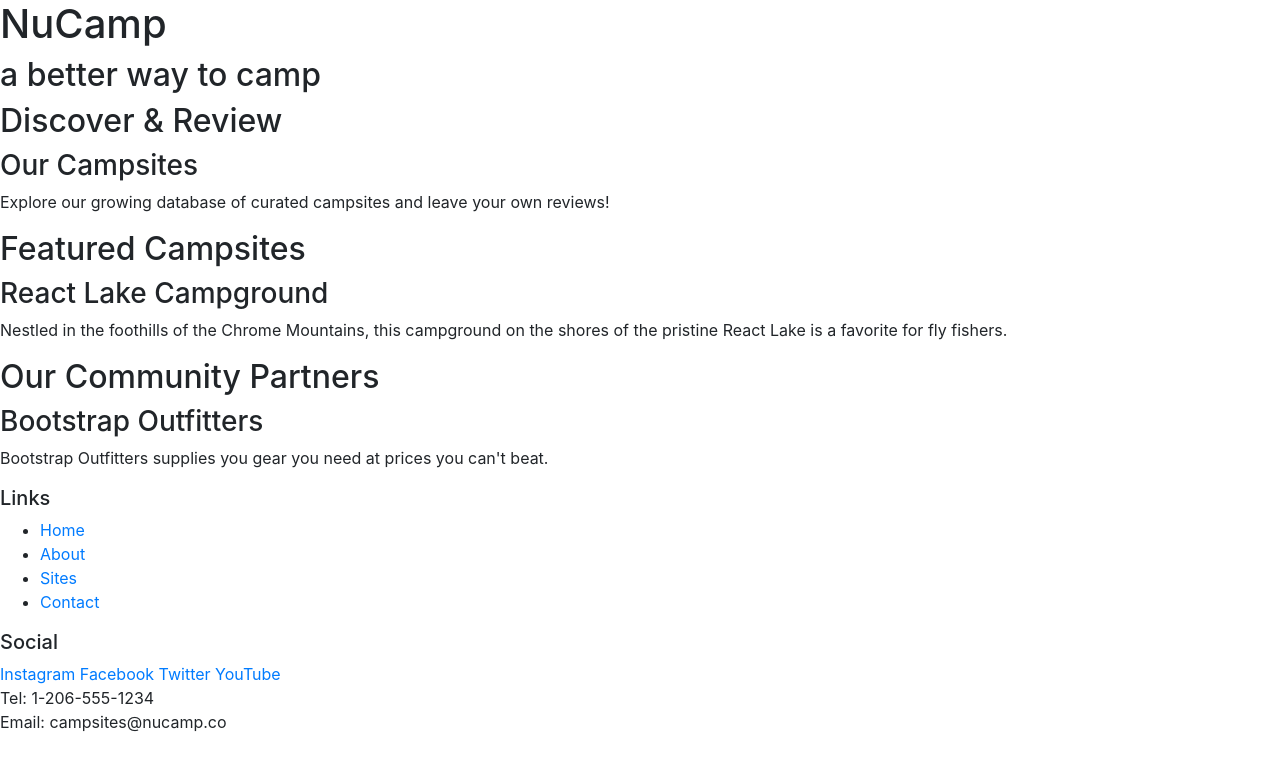
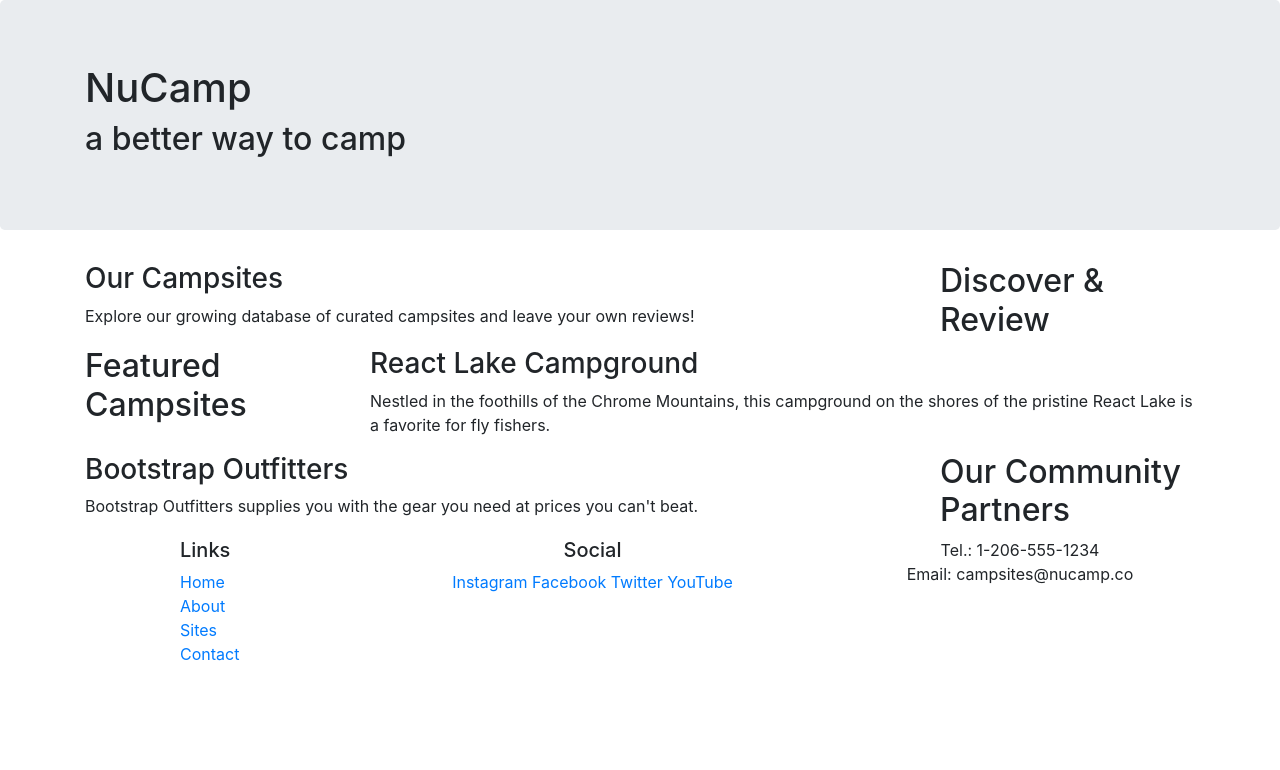
Before and after one commit to ronneimark/nucamp-bootstrap, a website: page index.html in a window 1280 px wide. Drawn offline with nearby package versions, Linux system fonts and the light colour scheme.

Commit message:
Bootstrap grid

```diff
--- a/index.html
+++ b/index.html
@@ -17,51 +17,74 @@
 
 <body>
 
-    <header>
-        <div>
+    <header class="jumbotron">
+        <div class="container">
+            <div class="row">
+                <div class="col">
                     <h1>NuCamp</h1>
                     <h2>a better way to camp</h2>
                 </div>
+            </div>
+        </div>
     </header>
 
-    <div>
+
+    <div class="container">
+        <div class="row">
+            <div class="col-sm-4 order-sm-last col-md-3">
                 <h2>Discover & Review</h2>
+            </div>
+            <div class="col">
                 <h3>Our Campsites</h3>
                 <p>Explore our growing database of curated campsites and leave your own reviews!</p>
             </div>
+        </div>
 
-    <div>
+        <div class="row">
+            <div class="col-sm-4 col-md-3">
                 <h2>Featured Campsites</h2>
+            </div>
+            <div class="col">
                 <h3>React Lake Campground</h3>
         		<p>Nestled in the foothills of the Chrome Mountains, this campground on the shores of the pristine React Lake is a favorite for fly fishers.</p>
    			</div>
+        </div>
 
-    <div>
+        <div class="row">
+            <div class="col-sm-4 order-sm-last col-md-3">
                 <h2>Our Community Partners</h2>
+            </div>
+            <div class="col">
                 <h3>Bootstrap Outfitters</h3>
-        <p>Bootstrap Outfitters supplies you gear you need at prices you can't beat.</p>
+        		<p>Bootstrap Outfitters supplies you with the gear you need at prices you can't beat.</p>
+            </div>
+        </div>
     </div>
 
     <footer>
-        <div>
+        <div class="container">
+            <div class="row">
+                <div class="col-4 col-sm-2 offset-1">
                     <h5>Links</h5>
-            <ul>
+            		<ul class="list-unstyled">
                         <li><a href="#">Home</a></li>
                         <li><a href="#">About</a></li>
                         <li><a href="#">Sites</a></li>
                         <li><a href="#">Contact</a></li>
                     </ul>
                 </div>
-        <div>
+                <div class="col-6 col-sm-5 text-center">
                 	<h5>Social</h5>
                     <a href="http://instagram.com/">Instagram</a>
                     <a href="http://facebook.com/">Facebook</a>
                     <a href="http://twitter.com/">Twitter</a>
                     <a href="http://youtube.com/">YouTube</a>
                 </div>
-        <div>
-            Tel: 1-206-555-1234<br />
+                <div class="col-sm-4 text-center">
+                    Tel.: 1-206-555-1234<br />
                     Email: campsites@nucamp.co
+                </div>
+           </div>
         </div>
     </footer>
 
@@ -70,15 +93,6 @@
     <script src="node_modules/popper.js/dist/umd/popper.min.js"></script>
     <script src="node_modules/bootstrap/dist/js/bootstrap.min.js"></script>
 
-<head>
-    <!-- Required meta tags always come first -->
-    <meta charset="utf-8" />
-    <meta name="viewport" content="width=device-width, initial-scale=1" />
-
-    <!-- Bootstrap CSS -->
-    <link rel="stylesheet" href="node_modules/bootstrap/dist/css/bootstrap.min.css" />
-
-    <title>NuCamp: A Better Way To Camp</title>
 </head>
 </body>
 
```
Also changed, not shown: aboutus.html (added, +91 -0 lines). Lines whose indentation alone changed are shown as unchanged.
